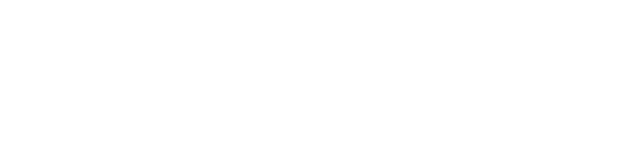
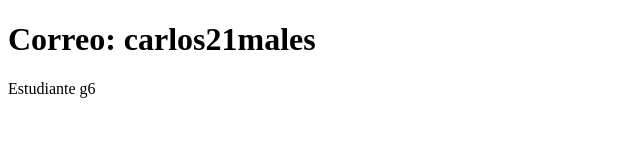
Before and after one commit to carlosmales/sistema-registro, a plain HTML site: page contacto.html in a window 1280 px wide. Shown: the whole page, without its empty margins (0-640 px from the left). Drawn offline with Linux system fonts and the light colour scheme.

Commit message:
Nuevo contacto

```diff
--- a/contacto.html
+++ b/contacto.html
@@ -7,6 +7,7 @@
 </head>
 
 <body>
-
+    <h1>Correo: carlos21males</h1>
+        <p>Estudiante g6</p>
 </body>
 </html>
```
